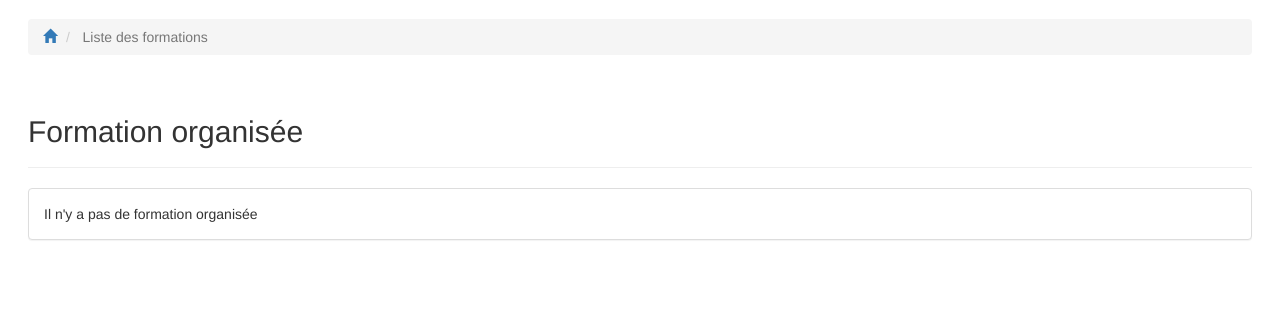
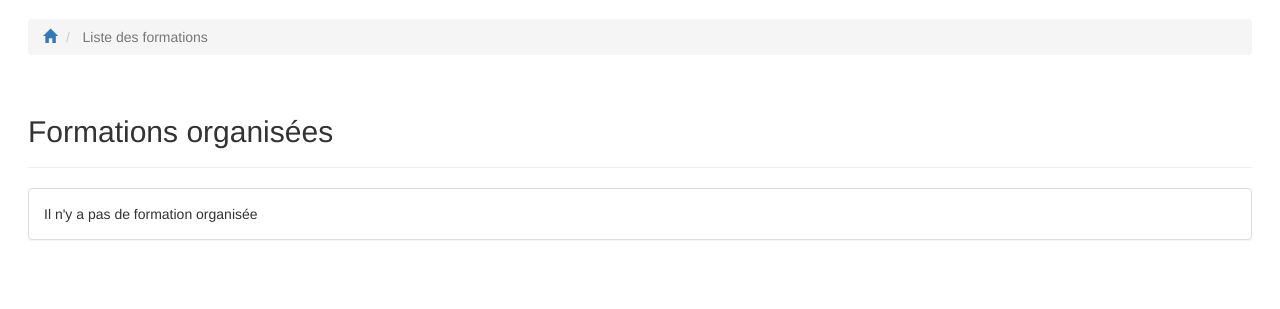
Before and after one commit to uclouvain/formation-metier, a Django app: template formation_metier/templates/formation_metier/liste_formations.html in a window 1280 px wide. Shown: the part 51-360 px from the top of the page. Run offline with Django 4.2, Linux system fonts and the light colour scheme; the template is opened without the code that fills it, so the values that code supplies are empty; parts of the project's set-up code (start-up, migrations or seed data) failed here and were passed over; some libraries are stand-ins or nearby versions.

Commit message:
Correction de texte et de l'affichage du button 'action' dans les vues DetailFormarion et DetailSeance

```diff
--- a/formation_metier/templates/formation_metier/liste_formations.html
+++ b/formation_metier/templates/formation_metier/liste_formations.html
@@ -12,7 +12,7 @@
     <div class="page-header">
         <div class="row">
             <div class="col-md-10">
-                <h2>Formation organisée</h2>
+                <h2>Formations organisées</h2>
             </div>
             {% if current_user_est_formateur %}
                 <div class="col-md-2" style="margin-top: 20px">
```
